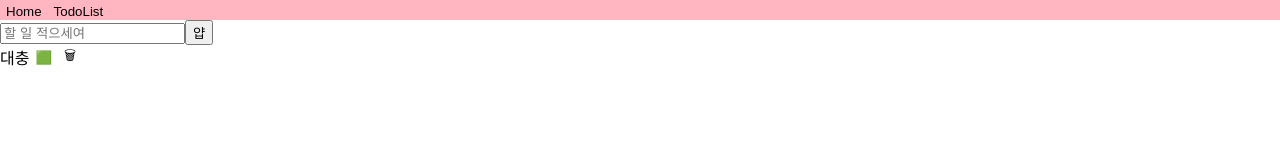
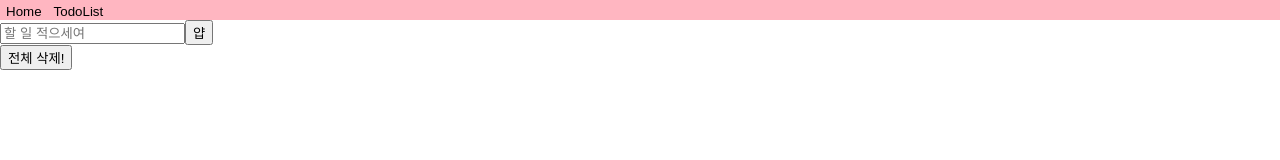
Before and after one commit to Jeongeun-Choi/electron-study, a React (Create React App) app: page /#/todo in a window 1280 px wide. Shown: the top 160 px of the page. Built offline with nearby package versions, Linux system fonts and the light colour scheme.

Commit message:
add: 전체 삭제 기능 추가 및 아이템 개별 삭제시 로컬 스토리지에서도 삭제되도록 구현

```diff
--- a/src/pages/TodoList.tsx
+++ b/src/pages/TodoList.tsx
@@ -12,9 +12,13 @@ type CheckListType = {
   [key: number]: boolean;
 };
 
+type TodoListType = {
+  id: number;
+  title: string;
+};
 const TodoList = () => {
   const inputRef = useRef<HTMLInputElement>(null);
-  const [todoList, setTodoList] = useState([{ id: 1, title: "대충" }]);
+  const [todoList, setTodoList] = useState<TodoListType[]>([]);
   const [checkList, setCheckList] = useState<CheckListType>({ 1: false });
   const [totalId, setTotalId] = useState<number>(1);
 
@@ -43,7 +47,18 @@ const TodoList = () => {
 
   const handleDeleteItem = useCallback(
     (itemNo: number) => {
+      const localTodoList = localStorage.getItem("todo");
+
+      if (!localTodoList) {
+        return;
+      }
+      const parseLocalStorage = JSON.parse(localTodoList);
+
       const newTodoList = todoList.filter((item) => item.id !== itemNo);
+      const newLocalStorage = parseLocalStorage.filter(
+        (item: TodoListType) => item.id !== itemNo
+      );
+
       const newCheckList = Object.keys(checkList).reduce(
         (acc: CheckListType, cur: string) => {
           const id = parseInt(cur, 10);
@@ -59,9 +74,19 @@ const TodoList = () => {
 
       setTodoList(newTodoList);
       setCheckList(newCheckList);
+      localStorage.setItem(`todo`, JSON.stringify(newLocalStorage));
     },
     [checkList, todoList]
   );
+
+  const handleDeleteAll = useCallback((e: MouseEvent) => {
+    e.preventDefault();
+    if (window.confirm("정말 전체 할 일을 다 삭제하시겠습니까?")) {
+      setTodoList([]);
+      setCheckList({});
+      localStorage.setItem("todo", "");
+    }
+  }, []);
 
   const handleSubmit = useCallback(
     (e: FormEvent) => {
@@ -107,6 +132,7 @@ const TodoList = () => {
         <input ref={inputRef} placeholder="할 일 적으세여" />
         <button>얍</button>
       </form>
+      <button onClick={handleDeleteAll}>전체 삭제!</button>
       <List
         todoList={todoList}
         checkList={checkList}
```
